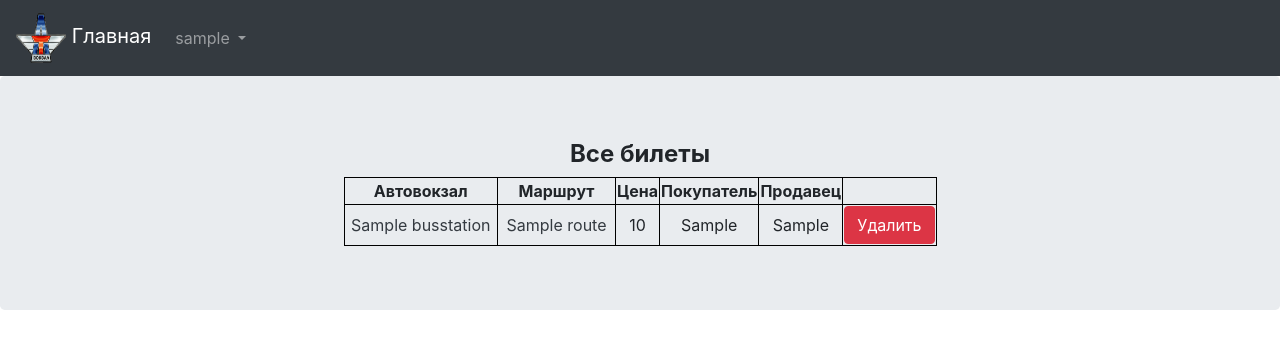
After one commit to OsnovaDT/avtovokzaltula_ru-with-Django, a Django app: page /index/all_tickets/ in a window 1280 px wide. The commit adds this page. Shown: the top 349 px of the page. Run offline with Django 3.2, Linux system fonts and the light colour scheme; a user stored in the database is signed in; tables that the repository leaves empty hold one stand-in row (values such as "Sample post").

Commit message:
add print all tickets and delete ticket view

```diff
--- a/bus_stations/admin.py
+++ b/bus_stations/admin.py
@@ -2,7 +2,7 @@ from django.contrib import admin
 
 
 from .models import (
-    BusStation, Route, Flight, Bus, Driver, SellTicket
+    BusStation, Route, Flight, Bus, Driver, Ticket
 )
 
 
@@ -54,7 +54,7 @@ class DriverAdmin(admin.ModelAdmin):
     search_fields = ('name', 'bus', 'passport_number')
 
 
-class SellTicketAdmin(admin.ModelAdmin):
+class TicketAdmin(admin.ModelAdmin):
     list_display = (
         'bus_station', 'route',
         'price', 'user',
@@ -69,4 +69,4 @@ admin.site.register(Route, RouteAdmin)
 admin.site.register(Flight, FlightAdmin)
 admin.site.register(Bus, BusAdmin)
 admin.site.register(Driver, DriverAdmin)
-admin.site.register(SellTicket, SellTicketAdmin)
+admin.site.register(Ticket, TicketAdmin)
--- a/bus_stations/forms.py
+++ b/bus_stations/forms.py
@@ -1,9 +1,9 @@
 from django import forms
 
-from .models import SellTicket
+from .models import Ticket
 
 
 class SellTicketForm(forms.ModelForm):
     class Meta:
         fields = '__all__'
-        model = SellTicket
+        model = Ticket
--- a/bus_stations/models.py
+++ b/bus_stations/models.py
@@ -196,7 +196,7 @@ class Driver(models.Model):
         ordering = ['name', 'second_name', 'middle_name']
 
 
-class SellTicket(models.Model):
+class Ticket(models.Model):
     bus_station = models.ForeignKey(
         'BusStation',
         on_delete=models.PROTECT,
@@ -222,3 +222,11 @@ class SellTicket(models.Model):
         'Продавец',
         max_length=255
     )
+
+    def __str__(self):
+        return f'{self.bus_station} - {self.route} - {self.user}'
+
+    class Meta:
+        verbose_name = 'Билет'
+        verbose_name_plural = 'Билеты'
+        ordering = ['bus_station', 'route']
--- a/bus_stations/urls.py
+++ b/bus_stations/urls.py
@@ -2,7 +2,8 @@ from django.urls import path
 
 from .views import (
     Index, RoutesListView, FlightListView,
-    SellTicketView
+    SellTicketView, TicketListView,
+    DeleteTicketView
 )
 
 app_name = 'bus_stations'
@@ -25,10 +26,24 @@ urlpatterns = [
         name='flights'
     ),
 
-    # Path to buy ticket form
+    # Sell ticket
     path(
-        'buy_ticket',
+        'sell_ticket/',
         SellTicketView.as_view(),
-        name='buy_ticket'
+        name='sell_ticket'
+    ),
+
+    # Print all tickets
+    path(
+        'all_tickets/',
+        TicketListView.as_view(),
+        name='all_tickets',
+    ),
+
+    # Delete ticket
+    path(
+        'delete_ticket/<int:pk>/',
+        DeleteTicketView.as_view(),
+        name='delete_ticket'
     )
 ]
--- a/bus_stations/views.py
+++ b/bus_stations/views.py
@@ -1,12 +1,15 @@
 from time import gmtime
 
-from .models import BusStation, Route, Flight, Bus, Driver
+from .models import (
+    BusStation, Route, Flight,
+    Bus, Driver, Ticket
+)
 from django.views.generic.list import ListView
 from django.contrib.auth.mixins import (
     LoginRequiredMixin, UserPassesTestMixin
 )
 from django.urls import reverse_lazy
-from django.views.generic.edit import CreateView
+from django.views.generic.edit import CreateView, DeleteView
 
 from .forms import SellTicketForm
 
@@ -68,7 +71,29 @@ class FlightListView(LoginRequiredMixin, ListView):
 class SellTicketView(UserPassesTestMixin, CreateView):
     form_class = SellTicketForm
     template_name = 'bus_stations/sell_ticket.html'
-    success_url = reverse_lazy('bus_stations:buy_ticket')
+    success_url = reverse_lazy('bus_stations:sell_ticket')
+
+    def test_func(self):
+        return self.request.user.is_staff
+
+
+class TicketListView(UserPassesTestMixin, ListView):
+    template_name = 'bus_stations/all_tickets.html'
+    context_object_name = 'tickets'
+
+    def test_func(self):
+        return self.request.user.is_staff
+
+    def get_queryset(self):
+        return Ticket.objects.all().select_related(
+            'route', 'bus_station'
+        )
+
+
+class DeleteTicketView(UserPassesTestMixin, DeleteView):
+    template_name = 'bus_stations/delete_ticket.html'
+    model = Ticket
+    success_url = reverse_lazy('bus_stations:all_tickets')
 
     def test_func(self):
         return self.request.user.is_staff
--- /dev/null
+++ b/templates/bus_stations/all_tickets.html
@@ -0,0 +1,50 @@
+{% extends 'layouts/basic.html' %}
+
+{% block title %}
+Список билетов
+{% endblock title %}
+
+{% block content %}
+<div class="jumbotron">
+    <div class="row">
+        <div class="col-md-6 offset-3 text-center">
+            <h4>
+                <b>
+                    Все билеты
+                </b>
+            </h4>
+            <table width="100%">
+                <tr>
+                    <th>Автовокзал</th>
+                    <th>Маршрут</th>
+                    <th>Цена</th>
+                    <th>Покупатель</th>
+                    <th>Продавец</th>
+                </tr>
+                {% for ticket in tickets %}
+                <tr>
+                    <td width='200'>
+                        <a class='text-dark' href="{% url 'bus_stations:routes' ticket.bus_station.pk %}">
+                            {{ ticket.bus_station }}
+                        </a>
+                    </td>
+                    <td width='150'>
+                        <a class='text-dark' href="{% url 'bus_stations:flights' ticket.route.pk %}">
+                            {{ ticket.route }}
+                        </a>
+                    </td>
+                    <td>{{ ticket.price }}</td>
+                    <td>{{ ticket.user }}</td>
+                    <td>{{ ticket.seller }}</td>
+                    <td>
+                        <a href="{% url 'bus_stations:delete_ticket' ticket.pk %}">
+                            <input class='btn btn-danger' type="submit" value="Удалить">
+                        </a>
+                    </td>
+                </tr>
+                {% endfor %}
+            </table>
+        </div>
+    </div>
+</div>
+{% endblock content %}
--- a/templates/layouts/basic.html
+++ b/templates/layouts/basic.html
@@ -46,8 +46,12 @@
                         </a>
 
                         {% if user.is_staff %}
-                        <a class='dropdown-item' href='{% url "bus_stations:buy_ticket" %}'>
+                        <a class='dropdown-item' href='{% url "bus_stations:sell_ticket" %}'>
                             Продать билет
+                        </a>
+
+                        <a class='dropdown-item' href='{% url "bus_stations:all_tickets" %}'>
+                            Все билеты
                         </a>
                         {% endif %}
                     </div>
```
Also changed, not shown: templates/bus_stations/delete_ticket.html (added, +24 -0 lines).
